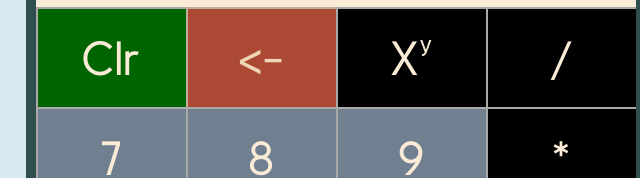
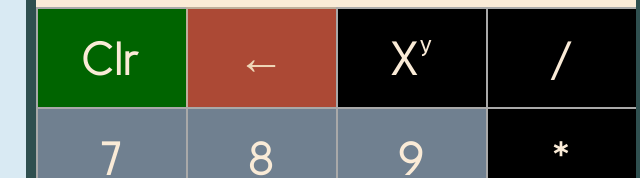
Before and after one commit to csconwu/calculator, a plain HTML site: page index.html in a window 1280 px wide. Shown: the part 314-492 px from the top of the page, 304-944 px from the left. Drawn offline with Linux system fonts and the light colour scheme.

Commit message:
Actual backspace sign (left arrow)

```diff
--- a/index.html
+++ b/index.html
@@ -23,7 +23,7 @@
                 <button type="button" id="clearbtn" class="operator">Clr</button>
             </div>
             <div id="backspace" class="buttonContainer">
-                <button type="button" id="backspacebtn" class="operator"><-</button>
+                <button type="button" id="backspacebtn" class="operator">&#8592</button>
             </div>
             <div id="powerOf" class="buttonContainer">
                 <button type="button" id="powerOfbtn" class="operator">X<sup id="sup01">y</sup></button>
```
